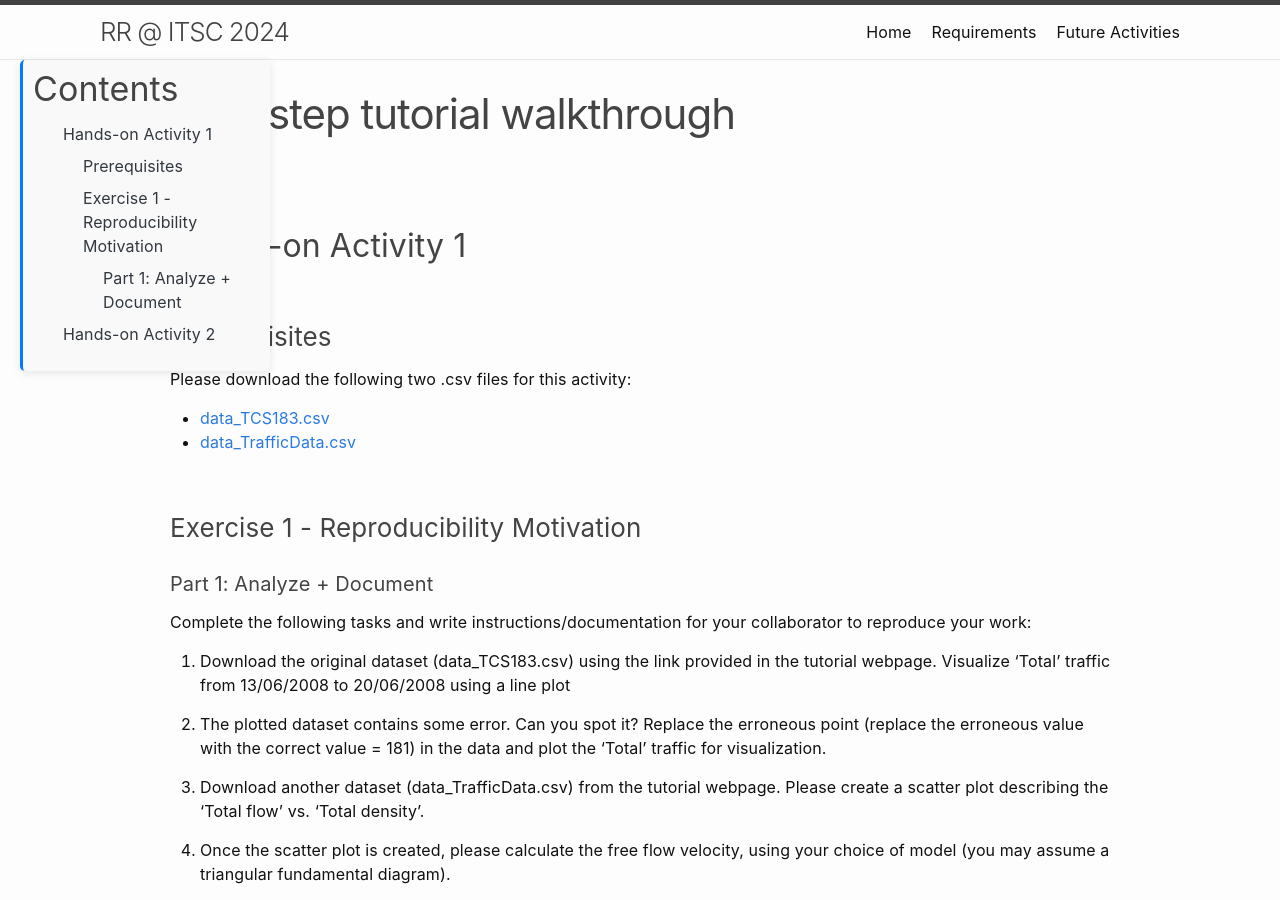
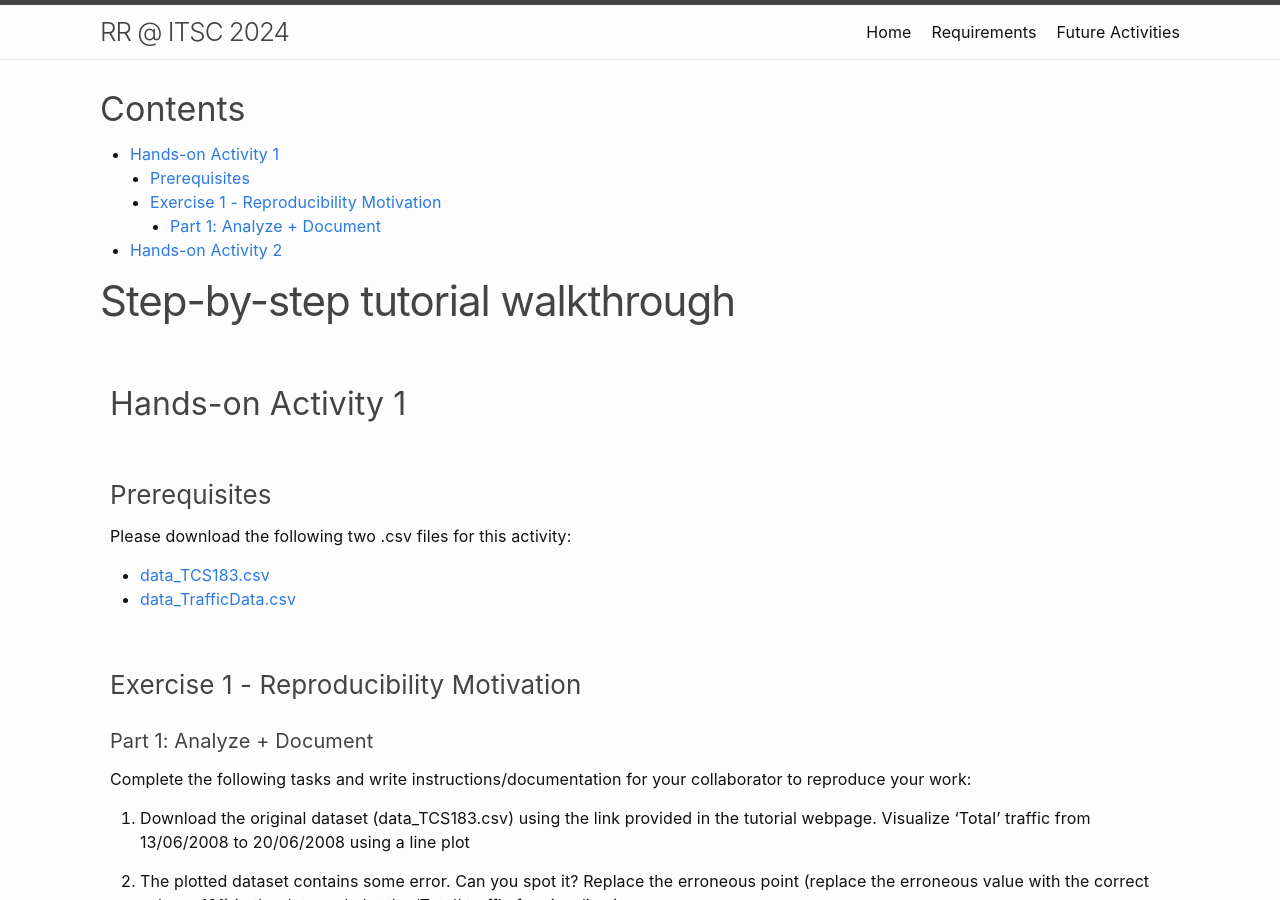
Before and after one commit to RRinTransportation/itsc24-rr-tutorial, a Jekyll site: the page built from step-by-step.md, in a window 1280 px wide and 900 px high. Built offline with Jekyll 4.4.1, drawn with Linux system fonts in a browser that asks for light colours.

Commit message:
Give the TOC a sperate place

```diff
--- a/_layouts/post.html
+++ b/_layouts/post.html
@@ -12,6 +12,21 @@ layout: default
     <link rel="stylesheet" href="{{ "/assets/css/post.css" | relative_url }}">
 </head>
 <body>
+
+<!-- Main container for the page content and TOC -->
+<div class="main-container">
+
+  <!-- Sidebar TOC Container (separate from the post content) -->
+  <aside class="toc-container">
+    <nav>
+      <h3>Contents</h3>
+      <ul id="toc">
+        <!-- This will be populated by JavaScript -->
+      </ul>
+    </nav>
+  </aside>
+
+  <!-- Post Content -->
   <article class="post h-entry" itemscope itemtype="http://schema.org/BlogPosting">
     <header class="post-header">
       <h1 class="post-title p-name" itemprop="name headline">{{ page.title | escape }}</h1>
@@ -37,22 +52,9 @@ layout: default
       </p>
     </header>
 
-  <!-- New container for content and TOC sidebar -->
-  <div class="post-container">
-    <!-- Sidebar TOC -->
-    <aside class="toc-sidebar">
-      <nav>
-        <h3>Contents</h3>
-        <ul id="toc">
-          <!-- This will be populated by JavaScript -->
-        </ul>
-      </nav>
-    </aside>
-
-    <!-- Main post content -->
+    <!-- Post content -->
     <div class="post-content e-content" itemprop="articleBody">
       {{ content }}
-    </div>
     </div>
 
     {%- if site.disqus.shortname -%}
@@ -61,6 +63,8 @@ layout: default
 
     <a class="u-url" href="{{ page.url | relative_url }}" hidden></a>
   </article>
+
+</div>
 
 <!-- Add the JavaScript before the closing body tag -->
 <script>
```
Lines whose indentation alone changed are shown as unchanged.
